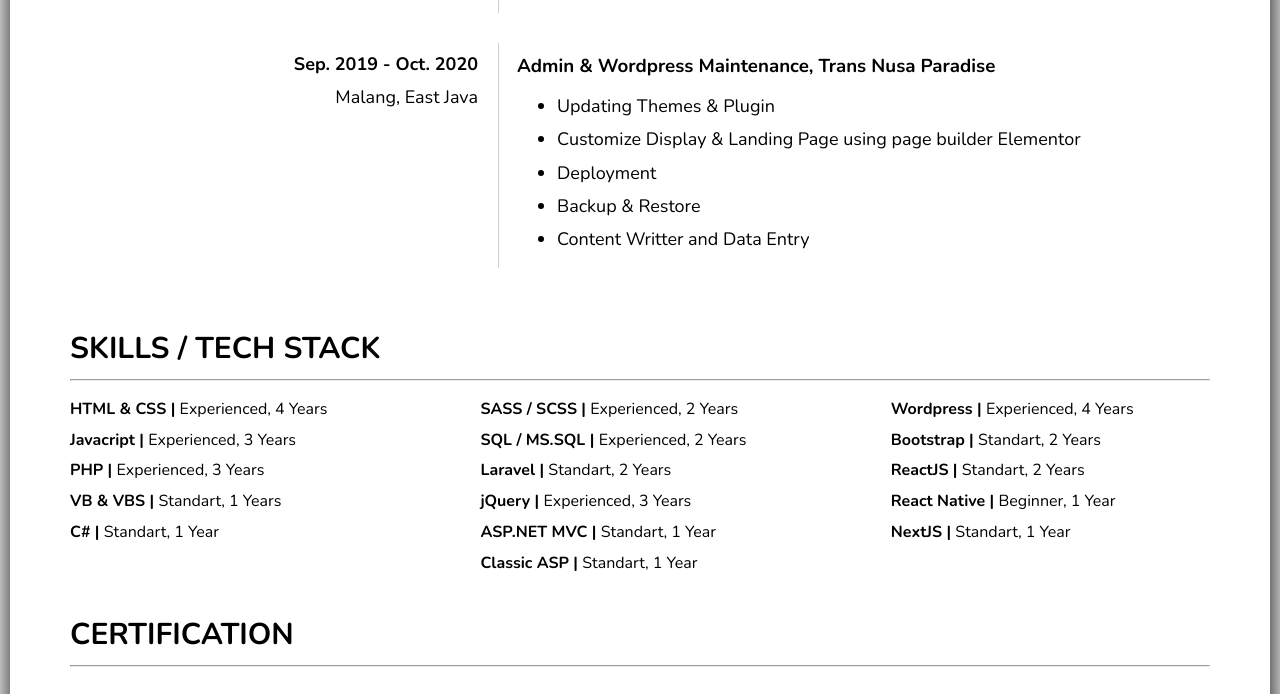
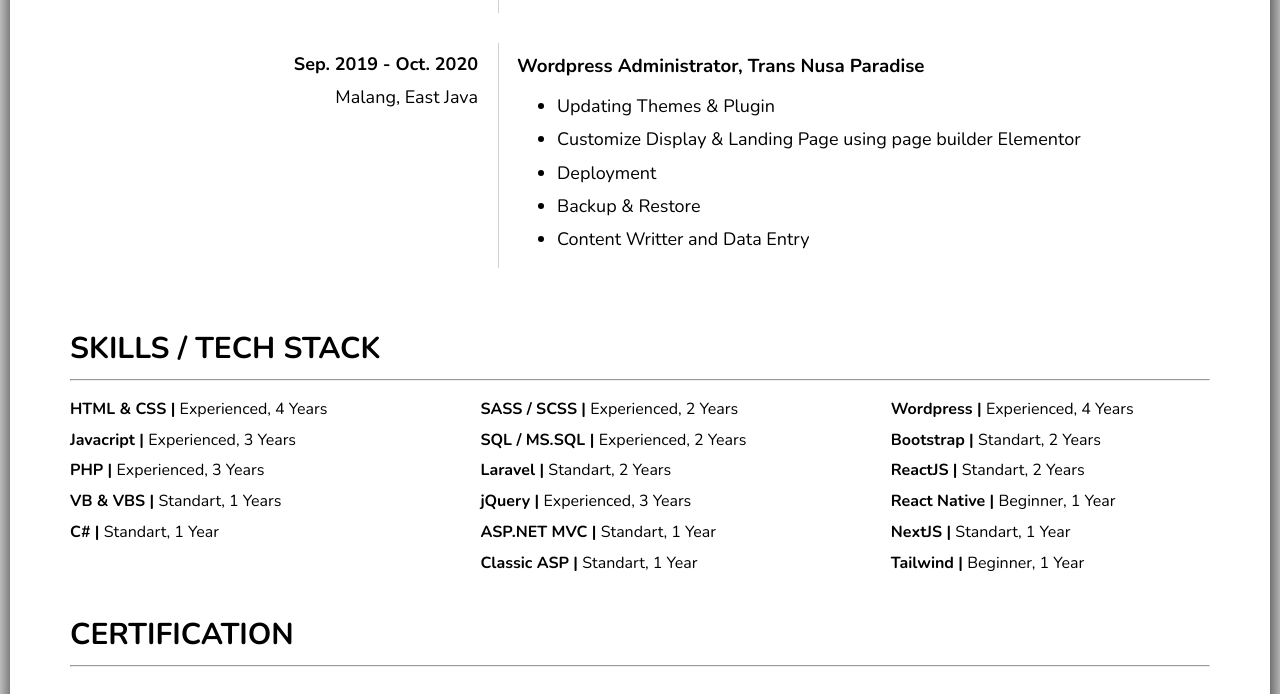
Before and after one commit to eLDoherty/resume-portofolios, a plain HTML site: page index.html in a window 1280 px wide. Shown: the part 1156-1850 px from the top of the page. Drawn offline with nearby package versions, Linux system fonts and the light colour scheme.

Commit message:
Update index.html

```diff
--- a/index.html
+++ b/index.html
@@ -76,7 +76,7 @@
                         <p class="emp-location">Malang, East Java</p>
                     </div>
                     <div class="employment emp-right">
-                        <h3 class="employer">Admin & Wordpress Maintenance, Trans Nusa Paradise</h3>
+                        <h3 class="employer">Wordpress Administrator, Trans Nusa Paradise</h3>
                         <ul class="jobs">
                             <li>Updating Themes & Plugin</li>
                             <li>Customize Display & Landing Page using page builder Elementor</li>
@@ -131,6 +131,7 @@
                         <p>ReactJS | <span> Standart, 2 Years</span></p>
                         <p>React Native | <span> Beginner, 1 Year</span></p>
                         <p>NextJS | <span>Standart, 1 Year</span></p>
+                        <p>Tailwind | <span>Beginner, 1 Year</span></p>
                     </div>
                 </div>
             </div>
```
